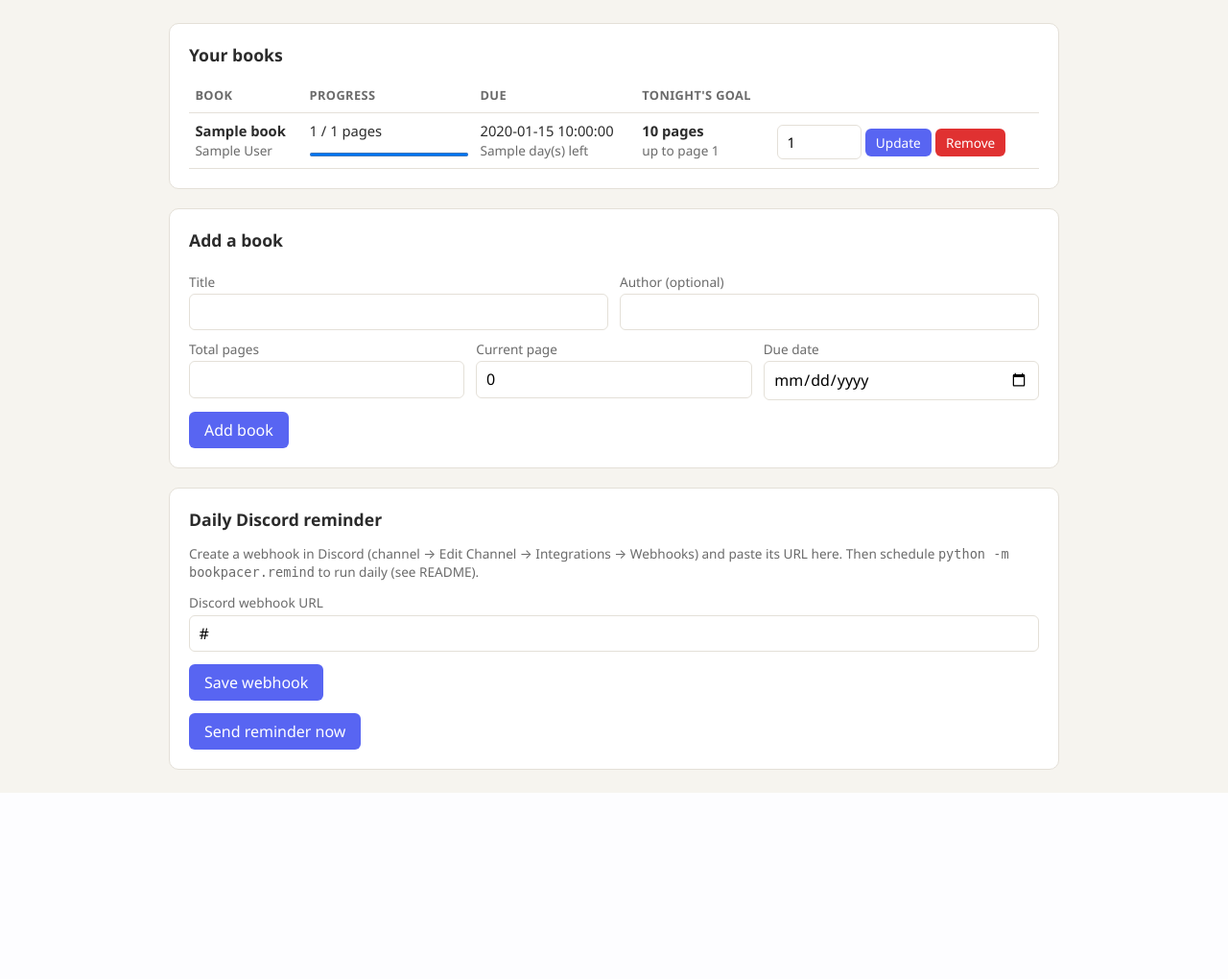
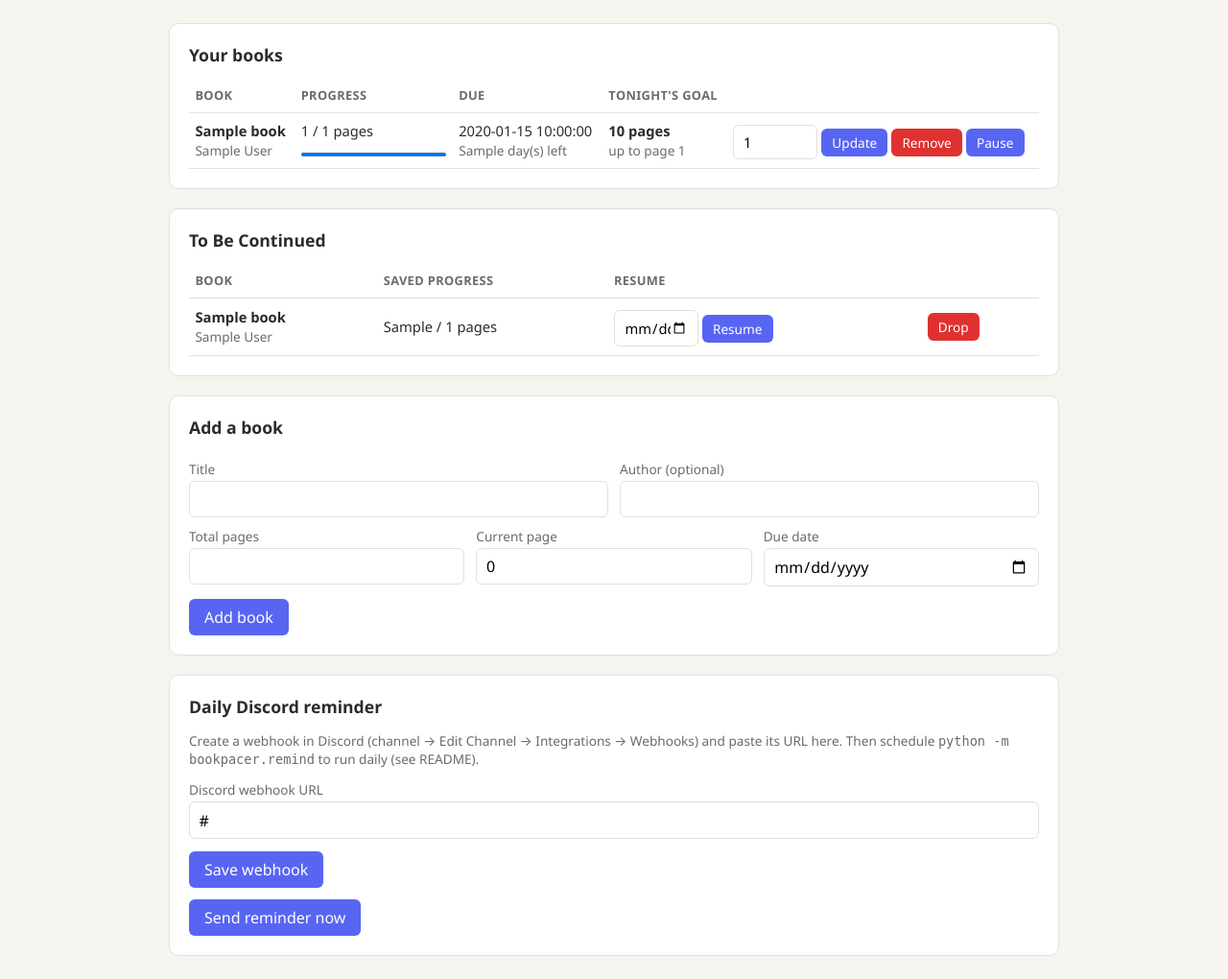
Before and after one commit to nscocozzo/BookPacer, a Flask app: template bookpacer/templates/index.html in a window 1280 px wide. Shown: the part 94-1114 px from the top of the page at 96% size. Before the commit the page ends 920 px from the top, so only its background shows below. Run offline with Flask 3, Linux system fonts and the light colour scheme; the template is opened without the code that fills it: most values are stand-ins (such as "Sample title", 1, 10 or a date in 2020).

Commit message:
Add paused To Be Continued workflow
Co-authored-by: nscocozzo <75407802+nscocozzo@users.noreply.github.com>

```diff
--- a/bookpacer/app.py
+++ b/bookpacer/app.py
@@ -59,6 +59,7 @@ def create_app(data_path: str | None = None) -> Flask:
         return render_template(
             "index.html",
             books=books,
+            to_be_continued=data["to_be_continued"],
             webhook_url=data["settings"].get("webhook_url", ""),
             today=today.isoformat(),
         )
@@ -104,6 +105,78 @@ def create_app(data_path: str | None = None) -> Flask:
             removed = data["books"].pop(book_id)
             save(data)
             flash(f"Removed “{removed['title']}”.", "success")
+        return redirect(url_for("index"))
+
+    @app.route("/books/<int:book_id>/pause", methods=["POST"])
+    def pause_book(book_id: int):
+        data = load()
+        if not 0 <= book_id < len(data["books"]):
+            flash("Book not found.", "error")
+            return redirect(url_for("index"))
+        book = data["books"][book_id]
+        status = pacing.reading_status(
+            book["current_page"],
+            book["total_pages"],
+            pacing.parse_date(book["due_date"]),
+            date.today(),
+        )
+        if status["is_finished"]:
+            flash("Finished books cannot be paused.", "error")
+            return redirect(url_for("index"))
+        paused = {
+            "title": book["title"],
+            "author": book.get("author", ""),
+            "pages_read": book["current_page"],
+            "total_pages": book["total_pages"],
+        }
+        replaced = False
+        for i, existing in enumerate(data["to_be_continued"]):
+            if existing["title"].lower() == paused["title"].lower():
+                data["to_be_continued"][i] = paused
+                replaced = True
+                break
+        if not replaced:
+            data["to_be_continued"].append(paused)
+        data["books"].pop(book_id)
+        save(data)
+        flash(f"Paused “{book['title']}” in To Be Continued.", "success")
+        return redirect(url_for("index"))
+
+    @app.route("/continued/<int:item_id>/resume", methods=["POST"])
+    def resume_book(item_id: int):
+        data = load()
+        if not 0 <= item_id < len(data["to_be_continued"]):
+            flash("Paused book not found.", "error")
+            return redirect(url_for("index"))
+        due_date = (request.form.get("due_date") or "").strip()
+        try:
+            due_date = pacing.parse_date(due_date).isoformat()
+        except ValueError:
+            flash("A valid due date (YYYY-MM-DD) is required to resume.", "error")
+            return redirect(url_for("index"))
+        paused = data["to_be_continued"][item_id]
+        pacing.upsert_book(
+            data,
+            {
+                "title": paused["title"],
+                "author": paused.get("author", ""),
+                "total_pages": paused.get("total_pages", 0),
+                "current_page": paused.get("pages_read", 0),
+                "due_date": due_date,
+            },
+        )
+        data["to_be_continued"].pop(item_id)
+        save(data)
+        flash(f"Resumed “{paused['title']}”.", "success")
+        return redirect(url_for("index"))
+
+    @app.route("/continued/<int:item_id>/drop", methods=["POST"])
+    def drop_paused_book(item_id: int):
+        data = load()
+        if 0 <= item_id < len(data["to_be_continued"]):
+            removed = data["to_be_continued"].pop(item_id)
+            save(data)
+            flash(f"Dropped “{removed['title']}” from To Be Continued.", "success")
         return redirect(url_for("index"))
 
     @app.route("/api/progress", methods=["POST"])
--- a/bookpacer/pacing.py
+++ b/bookpacer/pacing.py
@@ -97,6 +97,7 @@ def load_data(path: Optional[str] = None) -> Dict[str, Any]:
     else:
         data = {}
     data.setdefault("books", [])
+    data.setdefault("to_be_continued", [])
     data.setdefault("settings", {})
     return data
 
--- a/bookpacer/templates/index.html
+++ b/bookpacer/templates/index.html
@@ -146,6 +146,11 @@
               <form class="inline" method="post" action="{{ url_for('delete_book', book_id=loop.index0) }}">
                 <button class="small danger" type="submit">Remove</button>
               </form>
+              {% if not book.status.is_finished %}
+              <form class="inline" method="post" action="{{ url_for('pause_book', book_id=loop.index0) }}">
+                <button class="small" type="submit">Pause</button>
+              </form>
+              {% endif %}
             </td>
           </tr>
           {% endfor %}
@@ -153,6 +158,43 @@
       </table>
       {% else %}
         <p class="muted">No books yet. Add one below.</p>
+      {% endif %}
+    </section>
+
+    <section>
+      <h2>To Be Continued</h2>
+      {% if to_be_continued %}
+      <table>
+        <thead>
+          <tr>
+            <th>Book</th><th>Saved progress</th><th>Resume</th><th></th>
+          </tr>
+        </thead>
+        <tbody>
+          {% for book in to_be_continued %}
+          <tr>
+            <td>
+              <strong>{{ book.title }}</strong>
+              {% if book.author %}<br><span class="muted">{{ book.author }}</span>{% endif %}
+            </td>
+            <td>{{ book.pages_read }} / {{ book.total_pages }} pages</td>
+            <td>
+              <form class="inline" method="post" action="{{ url_for('resume_book', item_id=loop.index0) }}">
+                <input type="date" name="due_date" required>
+                <button class="small" type="submit">Resume</button>
+              </form>
+            </td>
+            <td style="white-space:nowrap">
+              <form class="inline" method="post" action="{{ url_for('drop_paused_book', item_id=loop.index0) }}">
+                <button class="small danger" type="submit">Drop</button>
+              </form>
+            </td>
+          </tr>
+          {% endfor %}
+        </tbody>
+      </table>
+      {% else %}
+      <p class="muted">No paused books.</p>
       {% endif %}
     </section>
 
```
Also changed, not shown: tests/test_app.py (+61 -0 lines), tests/test_pacing.py (+2 -1 lines), README.md.
